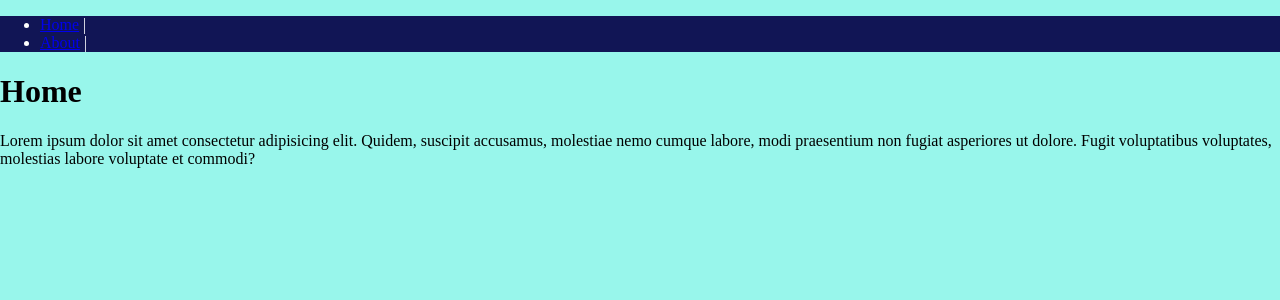
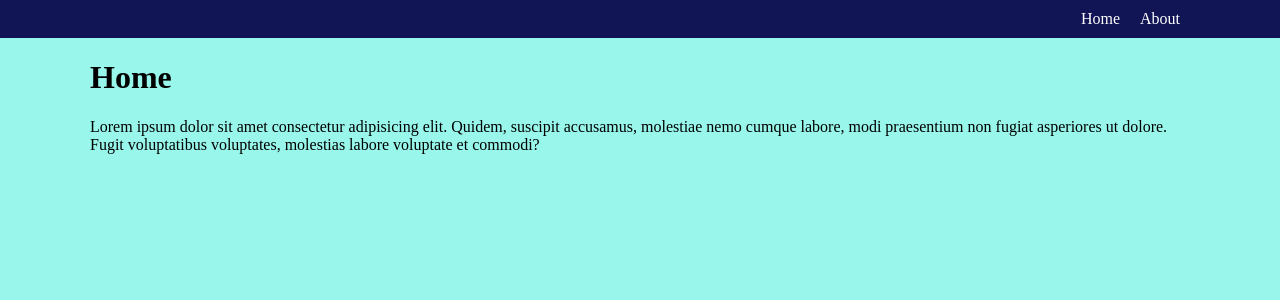
Before and after one commit to huntercox/test-nuxt, a Nuxt app: page / in a window 1280 px wide. Shown: the top 300 px of the page. Built offline with nearby package versions, Linux system fonts and the light colour scheme.

Commit message:
Add styling to header for nav items and add container wrapper to each page.

```diff
--- a/assets/css/main.css
+++ b/assets/css/main.css
@@ -2,3 +2,29 @@ body {
 	margin: 0;
 	background-color: #98f6eb;
 }
+
+.container {
+	width: 100%;
+	margin: 0 auto;
+	padding-left: 15px;
+	padding-right: 15px;
+	max-width: none;
+}
+
+@media (min-width: 768px) {
+	.container {
+		max-width: 760px;
+	}
+}
+
+@media (min-width: 992px) {
+	.container {
+		max-width: 960px;
+	}
+}
+
+@media (min-width: 1200px) {
+	.container {
+		max-width: 1100px;
+	}
+}
--- a/components/header.vue
+++ b/components/header.vue
@@ -5,10 +5,10 @@
 				<nav class="header__nav">
 					<ul>
 						<li>
-							<NuxtLink to="/">Home</NuxtLink> |
+							<NuxtLink to="/">Home</NuxtLink>
 						</li>
 						<li>
-							<NuxtLink to="/about">About</NuxtLink> |
+							<NuxtLink to="/about">About</NuxtLink>
 						</li>
 					</ul>
 				</nav>
@@ -21,22 +21,19 @@
 	.header {
 		background-color: #111555;
 		color: #fff;
-
-		&__nav {
-			ul {
+	}
+	.header__nav ul {
 		list-style: none;
 		padding: 0;
 		margin: 0;
 		display: flex;
 		justify-content: flex-end;
-				li {
-					a {
+	}
+	.header__nav ul li {
+		padding: 10px;
+	}
+	.header__nav ul li a {
 		color: #fff;
 		text-decoration: none;
 	}
-				}
-			}
-
-		}
-	}
 </style>
--- a/pages/about.vue
+++ b/pages/about.vue
@@ -1,5 +1,9 @@
 <template>
 	<div>
-		<h1>About</h1>
+		<div class="container">
+			<h1>About</h1>
+			<p>Lorem, ipsum dolor sit amet consectetur adipisicing elit. Odio quos optio nostrum fugit impedit aliquam aperiam
+				asperiores doloribus quas eligendi rem sapiente, praesentium, ipsam maxime, repellendus eum sed quaerat vitae.</p>
+		</div>
 	</div>
 </template>
--- a/pages/index.vue
+++ b/pages/index.vue
@@ -1,9 +1,12 @@
 <template>
 	<div>
-		<h1>Home</h1>
+		<div class="container">
+			<h1>Home</h1>
 
-		<p>Lorem ipsum dolor sit amet consectetur adipisicing elit. Quidem, suscipit accusamus, molestiae nemo cumque labore,
-			modi praesentium non fugiat asperiores ut dolore. Fugit voluptatibus voluptates, molestias labore voluptate et
-			commodi?</p>
+			<p>Lorem ipsum dolor sit amet consectetur adipisicing elit. Quidem, suscipit accusamus, molestiae nemo cumque
+				labore,
+				modi praesentium non fugiat asperiores ut dolore. Fugit voluptatibus voluptates, molestias labore voluptate et
+				commodi?</p>
+		</div>
 	</div>
 </template>
```
Lines whose indentation alone changed are shown as unchanged.
